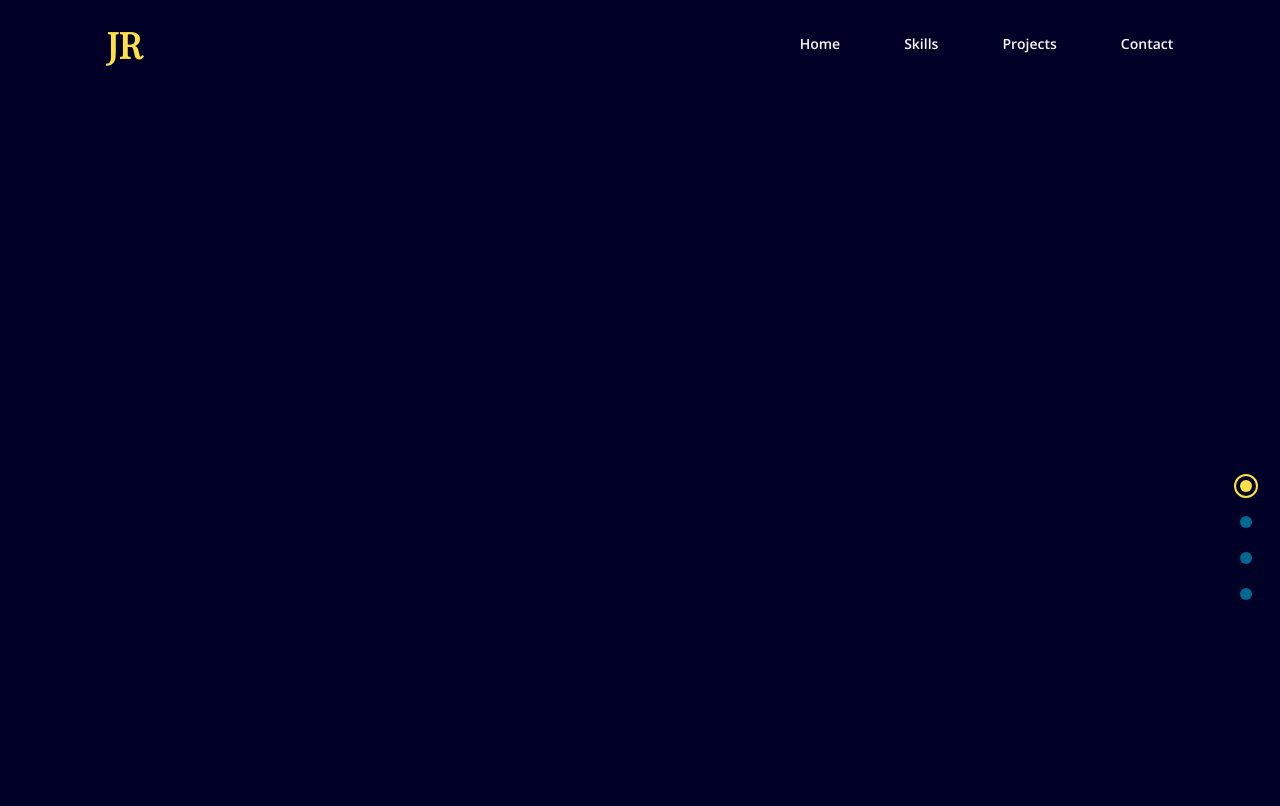
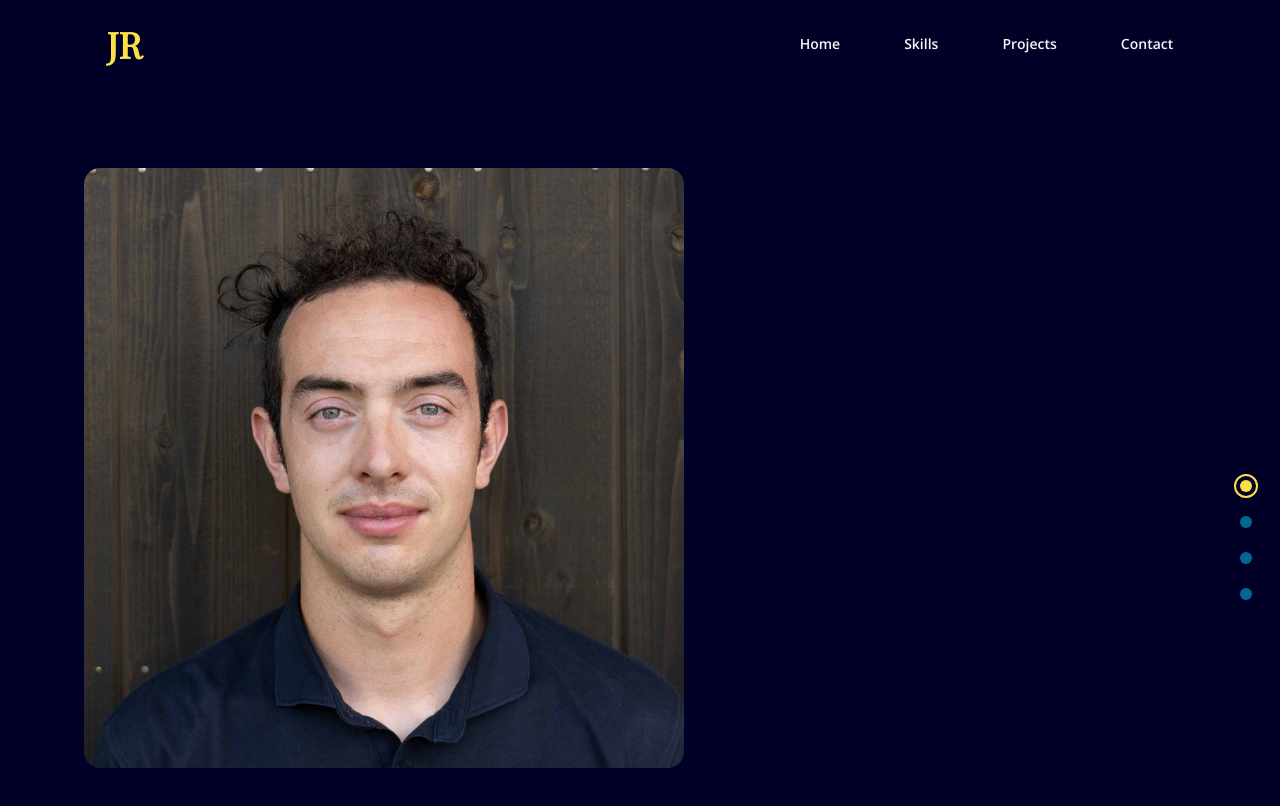
Before and after one commit to j-rob16/james-r-portfolio, a React (Create React App) app: page / in a window 1280 px wide. Built offline with nearby package versions, Linux system fonts and the light colour scheme; a web font is replaced by a local one.

Commit message:
profile image styling

```diff
--- a/src/App.js
+++ b/src/App.js
@@ -2,6 +2,7 @@ import { useEffect, useState } from 'react';
 import NavBar from './scenes/NavBar';
 import useMediaQuery from './hooks/useMediaQuery';
 import DotGroup from './components/DotGroup';
+import Home from './scenes/Home';
 
 function App() {
   const [selectedPage, setSelectedPage] = useState('home');
@@ -31,6 +32,9 @@ function App() {
             setSelectedPage={setSelectedPage}
           />
         )}
+        <Home
+
+        />
       </div>
     </div>
   );
--- a/src/scenes/Home.jsx
+++ b/src/scenes/Home.jsx
@@ -0,0 +1,38 @@
+import useMediaQuery from '../hooks/useMediaQuery';
+
+const Home = () => {
+  const isAboveMediumScreens = useMediaQuery("(min-width: 1060px)");
+
+  return (
+    <section
+      id='home'
+      className='md:flex md:justify-between md:items-center md:h-full gap-16 py-10'
+    >
+      {/* IMAGE SECTION */}
+      <div className='md:order-2 flex justify-center basis-3/5 z-10 mt-16 md:mt-32'>
+        {isAboveMediumScreens ? (
+        <div>
+          <img
+            alt='profile picture'
+            src='assets/james-profile.jpeg'
+            className='max-w-[400px] md:max-w-[600px] rounded-2xl
+                        hover:filter hover:saturate-150 transition duration-500'
+          />
+        </div>
+
+        ) : (
+          <div>
+            <img
+              alt='profile'
+              src='assets/james-profile.jpeg'
+              className='hover:filter hover:saturate-200 transition duration-500 z-10 w-full
+                max-w-[400px] md:max-w-[600px] rounded-xl'
+            />
+          </div>
+        )}
+      </div>
+    </section>
+  );
+};
+
+export default Home;
```
Also changed, not shown: public/assets/james-profile.jpeg (added), src/assets/james-profile.jpeg (added).
